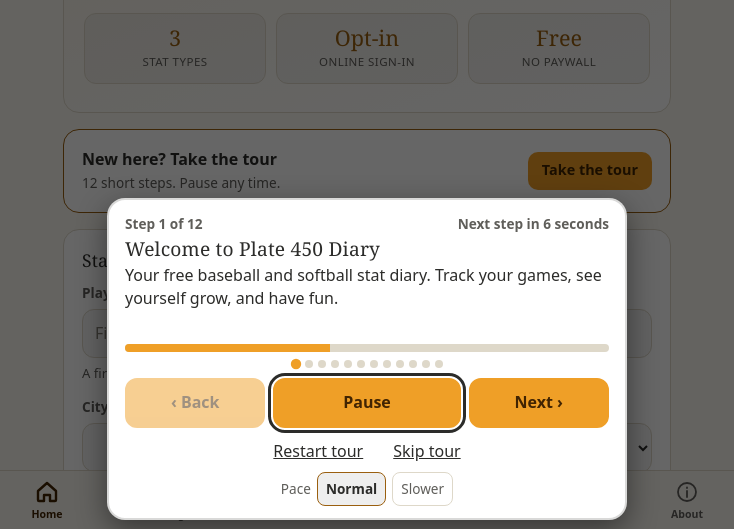
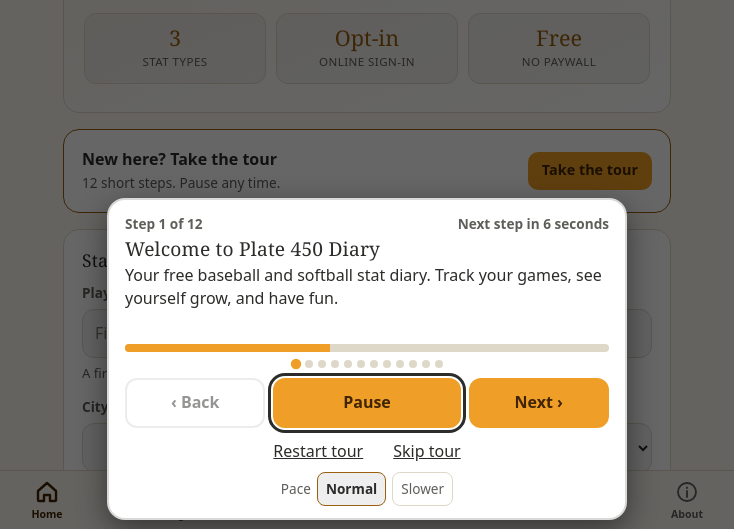
Before and after one commit to shaunaksathe99/baseball-stats, a plain HTML site: page index.html in a window 1280 px wide. Shown: the part 270-799 px from the top of the page, without its empty margins (273-1007 px from the left). Drawn offline with Linux system fonts and the light colour scheme.

Commit message:
Add files via upload

```diff
--- a/css/style.css
+++ b/css/style.css
@@ -705,12 +705,13 @@ html.tour-lock, html.tour-lock body { overflow: hidden; }
 .tour-ctl.two { grid-template-columns: 1.4fr 1fr; }
 .tour-ctl[hidden], .tour-hole[hidden] { display: none; }
 .tour-b { font: inherit; font-size: 1rem; font-weight: 700; min-height: 50px; border-radius: 12px; border: 2px solid #EF9F27; background: #EF9F27; color: #412402; cursor: pointer; padding: 0 6px; white-space: nowrap; }
-.tour-b.out { background: transparent; color: var(--chalk); border-color: var(--line2, var(--line)); }
+.tour-b.alt { background: transparent; color: var(--chalk); border-color: var(--line2, var(--line)); }
 .tour-b.go { background: #2e7d32; border-color: #2e7d32; color: #fff; }
 .tour-b:focus-visible, .tour-links button:focus-visible, .tour-pace button:focus-visible { outline: 3px solid var(--chalk); outline-offset: 2px; }
 .tour-links { display: flex; justify-content: center; gap: 14px; margin-top: 4px; }
 .tour-links button, .tour-pace button { font: inherit; background: none; border: 0; color: var(--chalk); text-decoration: underline; min-height: 40px; padding: 0 8px; cursor: pointer; }
 .tour-links button[hidden] { display: none; }
+.tour-links:not(:has(button:not([hidden]))) { display: none; }
 .tour-pace { display: flex; justify-content: center; align-items: center; gap: 6px; font-size: 0.85rem; color: var(--muted); }
 .tour-pace button { text-decoration: none; border: 1px solid var(--line); border-radius: 8px; min-height: 34px; color: var(--muted); }
 .tour-pace button.on { background: var(--tint); color: var(--chalk); border-color: var(--gold); font-weight: 700; }
```
